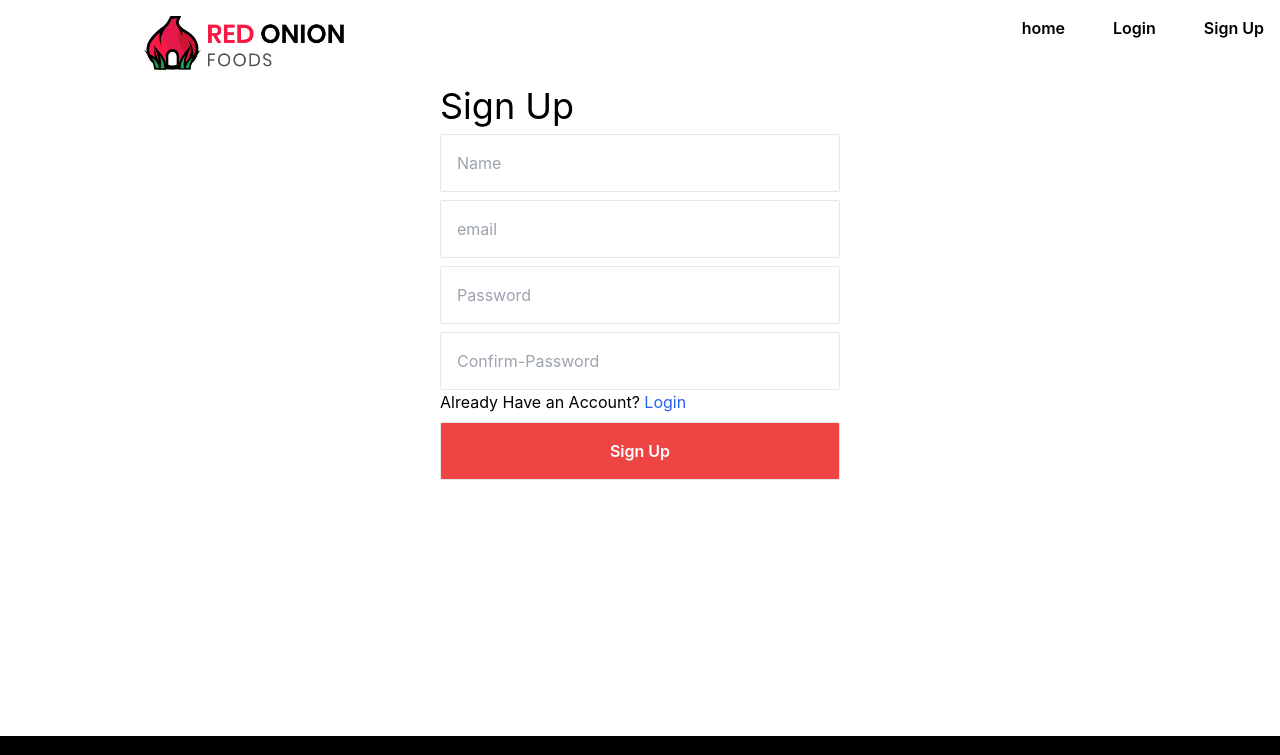
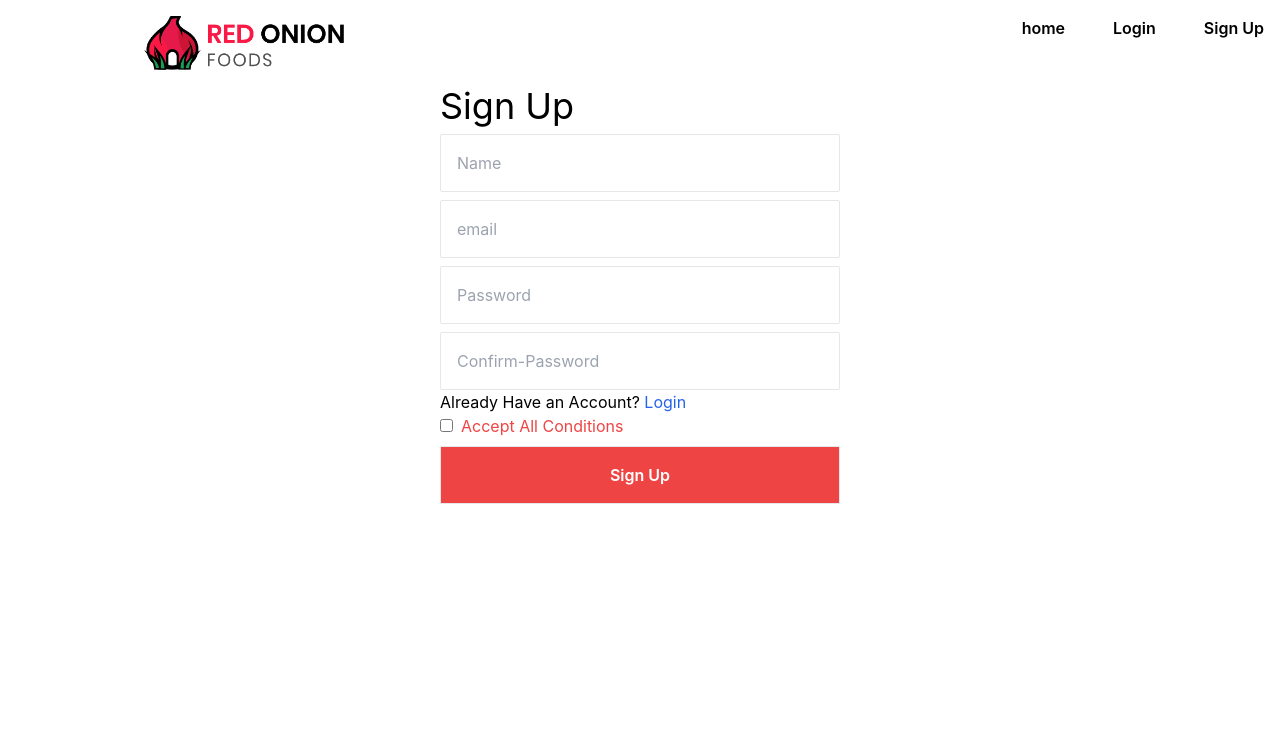
Before and after one commit to Tanjinhossain1/food-hub, a React (Create React App) app: page /signup in a window 1280 px wide. Shown: the top 755 px of the page. Built offline with nearby package versions, Linux system fonts and the light colour scheme; no server answers.

Commit message:
aded chekbox and set all conditions

```diff
--- a/src/Pages/Login/Login/Login.js
+++ b/src/Pages/Login/Login/Login.js
@@ -1,6 +1,6 @@
 import React from 'react';
 import { useSignInWithEmailAndPassword } from 'react-firebase-hooks/auth';
-import { Link, useNavigate } from 'react-router-dom';
+import { Link, useLocation, useNavigate } from 'react-router-dom';
 import auth from '../../../firebase.init';
 
 const Login = () => {
@@ -11,8 +11,13 @@ const Login = () => {
         error,
     ] = useSignInWithEmailAndPassword(auth);
     const navigate = useNavigate();
-    if(user){
-        navigate('/home')
+    let location = useLocation();
+
+
+    let from = location.state?.from?.pathname || "/";
+
+    if (user) {
+        navigate(from)
     }
     const handleSubmit = (e) => {
         e.preventDefault();
@@ -20,6 +25,7 @@ const Login = () => {
         const password = e.target.password.value;
         signInWithEmailAndPassword(email, password)
     }
+
     return (
         <div>
             <div>
@@ -28,8 +34,8 @@ const Login = () => {
                         <h1 className='text-4xl'>Login</h1>
                         <form onSubmit={handleSubmit}>
                             <div className='w-50 mx-auto'>
-                                <input className='block border p-4 w-[400px] mt-2 rounded-sm ' type="email" name="email" placeholder='email' id="" />
-                                <input className='block border p-4 w-[400px] mt-2 rounded-sm ' type="password" name='password' placeholder='Password' />
+                                <input className='block border p-4 w-[400px] mt-2 rounded-sm ' type="email" name="email" placeholder='email' id="" required/>
+                                <input className='block border p-4 w-[400px] mt-2 rounded-sm ' type="password" name='password' placeholder='Password' required/>
                                 <p>Don't Have Account? <Link className='text-blue-600' to='/signup '>Creat New Account</Link></p>
                                 <input className=' bg-red-500 text-white font-semibold block border p-4 w-[400px] mt-2 rounded-sm ' type="submit" name='Login' value='Login' placeholder='Confirm-Password' />
                             </div>
--- a/src/Pages/Login/SignUp/SignUp.js
+++ b/src/Pages/Login/SignUp/SignUp.js
@@ -8,6 +8,7 @@ const SignUp = () => {
     // const [email, setEmail] = useState('');
     // const [password, setPassword] = useState('');
     // const [confirmPassword, setConfirmPassword] = useState('');
+    const [agree, setAgree] = useState(false);
     const [
         createUserWithEmailAndPassword,
         user,
@@ -35,6 +36,7 @@ console.log(user)
        await updateProfile({ displayName: name });
 
     }
+    console.log(agree)
     return (
         <div>
             <div className='flex justify-center'>
@@ -42,12 +44,16 @@ console.log(user)
                     <h1 className='text-4xl'> Sign Up</h1>
                     <div className='w-50 mx-auto'>
                         <form onSubmit={handleSubmit}>
-                            <input className='block border p-4 w-[400px] mt-2 rounded-sm ' placeholder='Name' type="text" name="name" id="" />
+                            <input className='block border p-4 w-[400px] mt-2 rounded-sm ' placeholder='Name' type="text" name="name" id="" required/>
                             <input className='block border p-4 w-[400px] mt-2 rounded-sm ' type="email" name="email" placeholder='email' id="" required/>
                             <input className='block border p-4 w-[400px] mt-2 rounded-sm ' type="password" name='password' placeholder='Password' required/>
                             <input className='block border p-4 w-[400px] mt-2 rounded-sm ' type="password" name='confirm' placeholder='Confirm-Password' required/>
                             <p>Already Have an Account? <Link className='text-blue-600' to='/login '>Login</Link></p>
-                            <input className=' bg-red-500 text-white font-semibold block border p-4 w-[400px] mt-2 rounded-sm ' type="submit" name='Sign Up' value='Sign Up' />
+                           <div>
+                           <input onClick={()=>setAgree(!agree)}  type="checkbox" name="terms" value='Accept All Conditions' id="" />
+                           <label className={`ml-2 ${agree? 'text-green-800':'text-red-500'}`} htmlFor="terms">Accept All Conditions</label>
+                           </div>
+                            <input disabled={!agree} className={` bg-red-500 text-white font-semibold block border p-4 w-[400px] mt-2 rounded-sm'${agree?'bg-red-500 text-white':'bg-slate-400 text-gray-700'}`} type="submit" name='Sign Up' value='Sign Up' />
                         </form>
 
                     </div>
```
